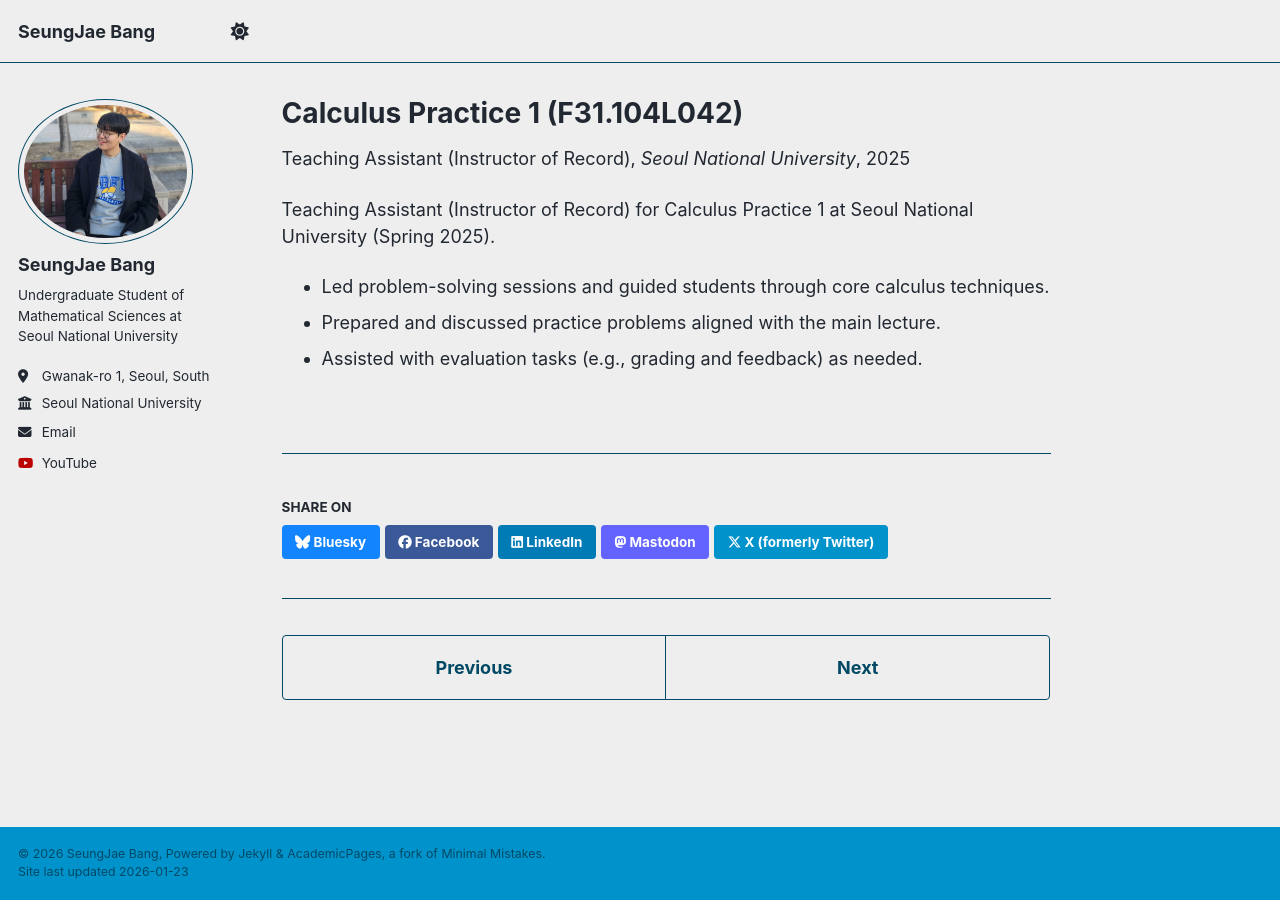
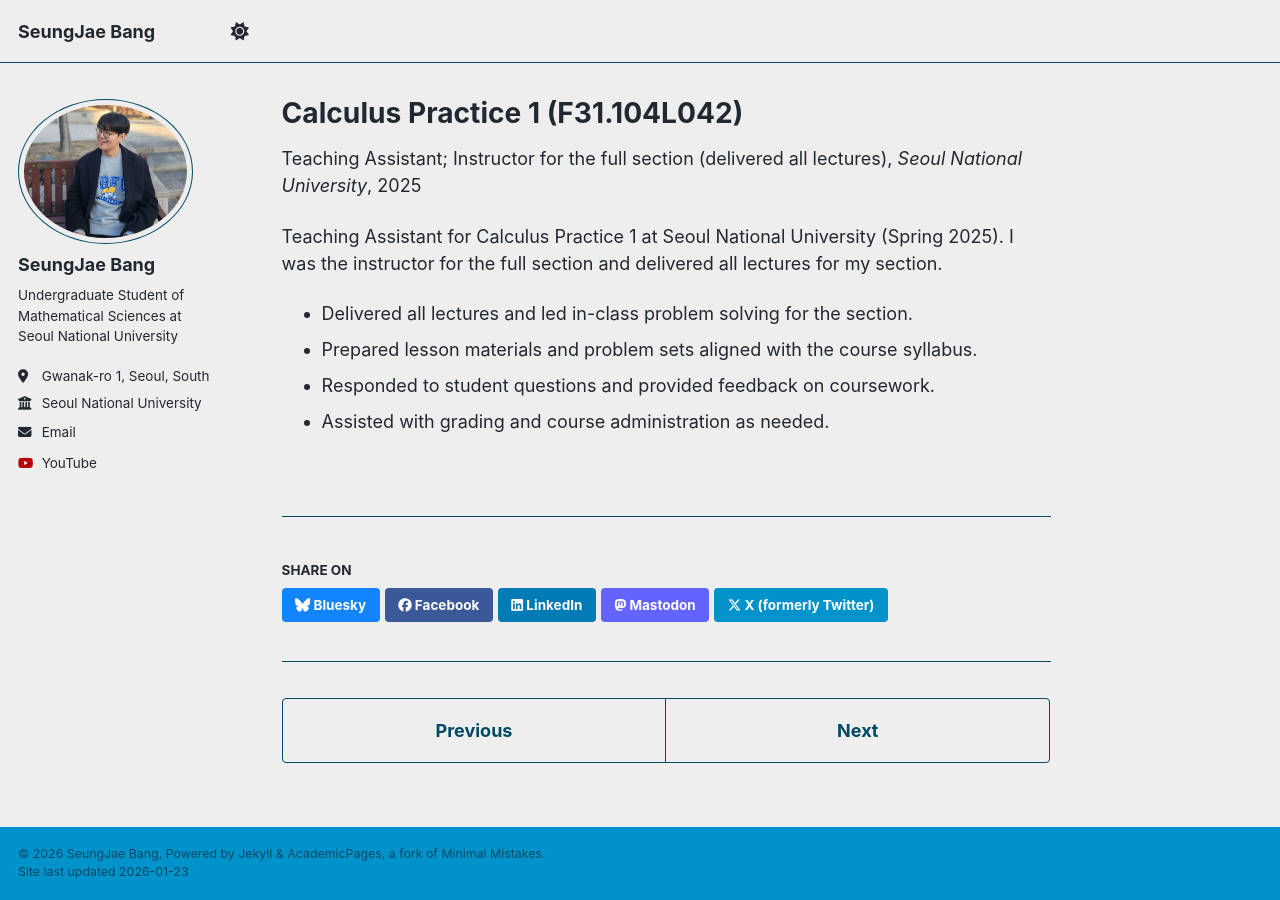
Before and after one commit to jae-s-bang/jae-s-bang.github.io, a Jekyll site: the page built from _teaching/2025-spring-calp1.md, in a window 1280 px wide. Built offline with Jekyll 4.4.1, drawn with Linux system fonts in a browser that asks for light colours; a script bundle is joined from its source files by our own code; library files that are not in the unit come from our copies.

Commit message:
Update 2025-spring-calp1.md

```diff
--- a/_teaching/2025-spring-calp1.md
+++ b/_teaching/2025-spring-calp1.md
@@ -1,15 +1,16 @@
 ---
 title: "Calculus Practice 1 (F31.104L042)"
 collection: teaching
-type: "Teaching Assistant (Instructor of Record)"
+type: "Teaching Assistant; Instructor for the full section (delivered all lectures)"
 permalink: /teaching/2025-spring-calculus-practice-1/
 venue: "Seoul National University"
 date: 2025-03-01
 location: "Seoul, South Korea"
 ---
 
-Teaching Assistant (Instructor of Record) for Calculus Practice 1 at Seoul National University (Spring 2025).
+Teaching Assistant for Calculus Practice 1 at Seoul National University (Spring 2025). I was the instructor for the full section and delivered all lectures for my section.
 
-- Led problem-solving sessions and guided students through core calculus techniques.
-- Prepared and discussed practice problems aligned with the main lecture.
-- Assisted with evaluation tasks (e.g., grading and feedback) as needed.
+- Delivered all lectures and led in-class problem solving for the section.
+- Prepared lesson materials and problem sets aligned with the course syllabus.
+- Responded to student questions and provided feedback on coursework.
+- Assisted with grading and course administration as needed.
```
